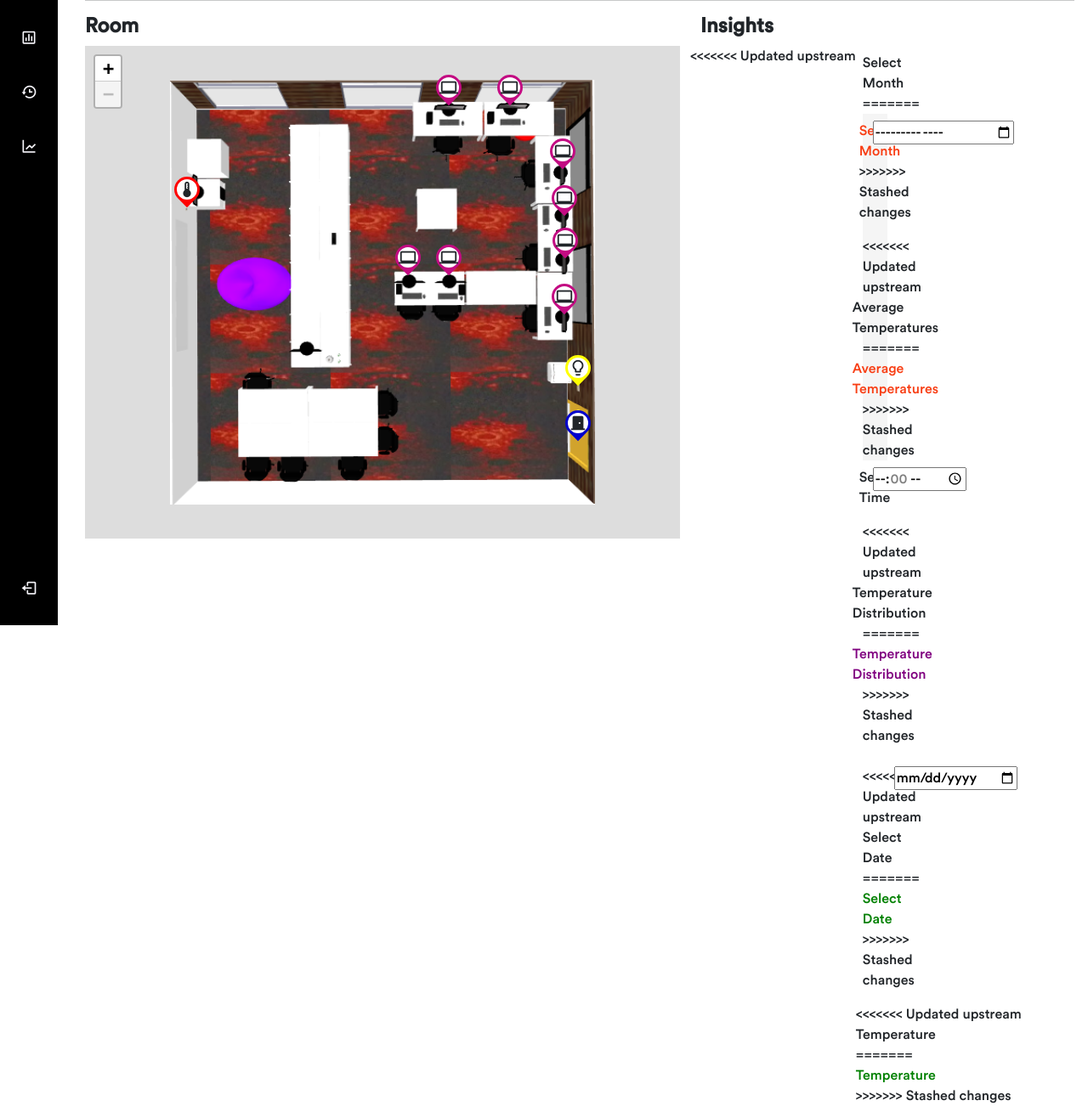
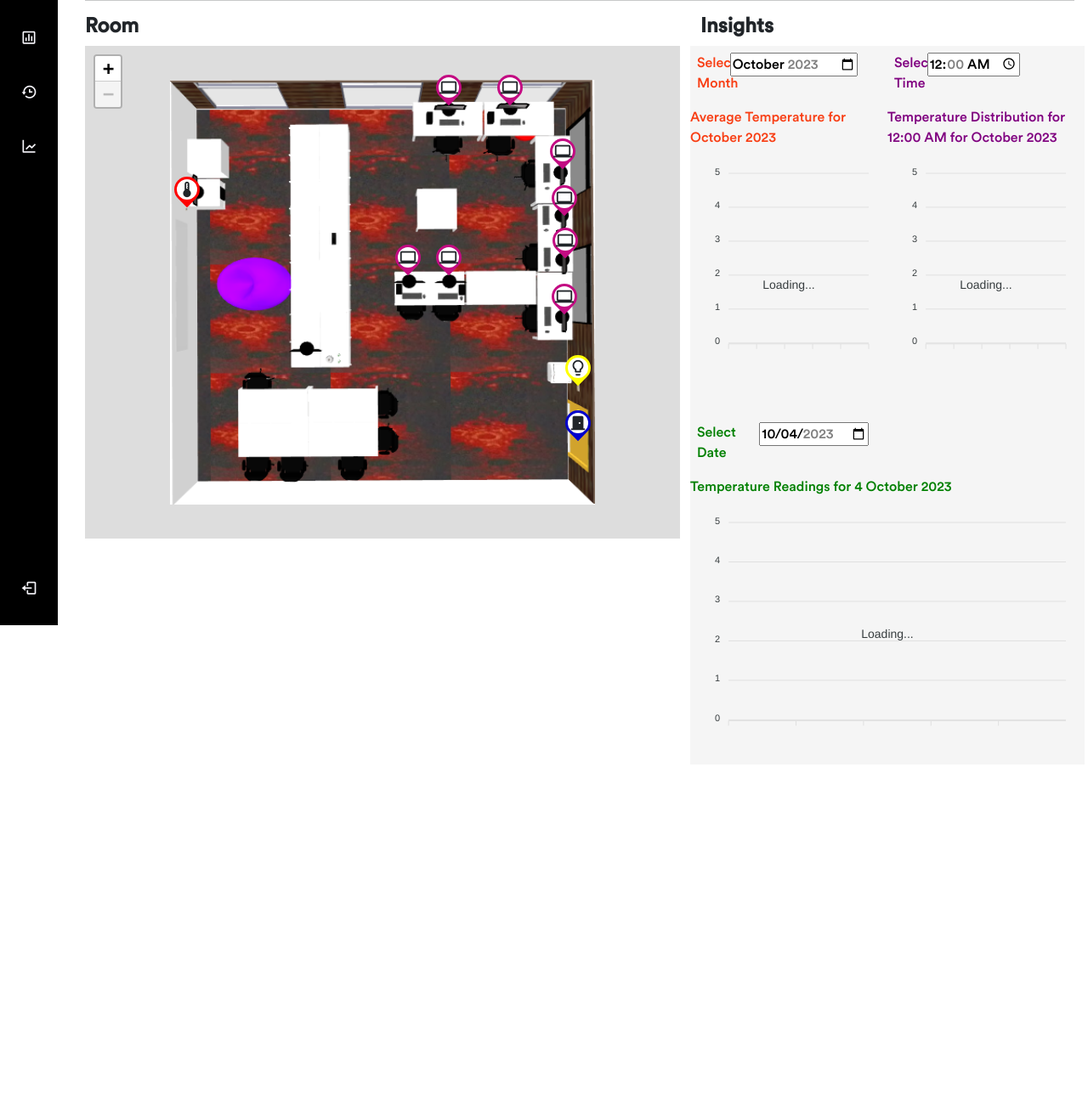
Before and after one commit to MoCode17/DigitalTwinSEPA21, a Flask app: page / in a window 1280 px wide. Shown: the part 64-1366 px from the top of the page at 85% size. After the commit the page ends 919 px from the top, so only its background shows below. Run offline with Flask 2, Linux system fonts and the light colour scheme; data that the repository does not hold is empty; some libraries are stand-ins or nearby versions.

Commit message:
Fixed conflicts

```diff
--- a/DT/static/js/home-charts.js
+++ b/DT/static/js/home-charts.js
@@ -147,12 +147,6 @@
     {month:date.getMonth() + 1}
     ,function(response) {
     data = response;
-<<<<<<< Updated upstream
-    charts[0].updateSeries([{
-        name: "Temperature",
-        data: data
-    }]);
-=======
             charts[0].updateOptions({
                 series: [{
                     name: "Temperature",
@@ -191,7 +185,6 @@
                     }
                 }
             });
->>>>>>> Stashed changes
 });
 
 // Updates date graph with data from db
@@ -201,28 +194,6 @@
     {date: currentDate},
     function(response) {
     data = response;
-<<<<<<< Updated upstream
-    charts[1].updateSeries([{
-        name: "Temperature",
-        data: data
-    }]);
-});
-
-// Updates date graph with data from db using the JQuery getJSON function
-// Parameters are date in integer (1-12) and time in format (HH:mm)
-url = '/selecttime';
-$.getJSON(url,
-    {month: date.getMonth() + 1,
-    time: defaultTime},
-    function(response) {
-    data = response;
-    charts[2].updateSeries([{
-        name: "Temperature",
-        data: data
-    }]);
-});
-
-=======
     charts[1].updateOptions({
         series: [{
             name: "Temperature",
@@ -249,7 +220,6 @@
     });
 });
 
->>>>>>> Stashed changes
 // Function for when month input is changed
 monthSelect.onchange = () => {
     generateMonthTitle();
--- a/DT/templates/includes/home-charts.html
+++ b/DT/templates/includes/home-charts.html
@@ -2,19 +2,11 @@
     <h4><b>Insights</b></h4>
     <div class="row">
 
-<<<<<<< Updated upstream
-      <div class="col">
-        <div class="row">
-
-          <div class="col-sm-2 p-2 ml-4 mb-2">
-            <label for="month_picker">Select Month</label>
-=======
       <div class="col" style="background-color: #F5F5F5;">
         <div class="row">
 
           <div class="col-sm-2 p-2 ml-4 mb-2">
             <label for="month_picker" style="color: #F83E14;">Select Month</label>
->>>>>>> Stashed changes
           </div>
 
           <div class="col-sm-4 p-2 mr-4 mb-1">
@@ -22,21 +14,17 @@
           </div>
 
         </div>
-<<<<<<< Updated upstream
-        <div class="row" id="month_text">Average Temperatures</div>
-=======
         <div class="row" id="month_text"  style="color: #F83E14;">Average Temperatures</div>
->>>>>>> Stashed changes
         <div id="chart1"></div>
 
       </div>
 
-      <div class="col">
+      <div class="col" style="background-color: #F5F5F5;">
 
         <div class="row">
 
           <div class="col-sm-2 p-2 ml-4 mb-2">
-            <label for="time_picker">Select Time</label>
+            <label for="time_picker" style="color: purple;">Select Time</label>
           </div>
 
           <div class="col-sm-4 p-2 mr-4 mb-1">
@@ -44,27 +32,19 @@
           </div>
 
         </div>
-<<<<<<< Updated upstream
-        <div class="row" id="time_text">Temperature Distribution</div>
-=======
         <div class="row" id="time_text" style="color: purple;">Temperature Distribution</div>
->>>>>>> Stashed changes
         <div id="chart3"></div>
 
       </div>
 
     </div>
 
-    <div class="row">
+    <div class="row" style="background-color: #F5F5F5;">
 
       <div class="row">
 
         <div class="col-sm-2 p-2 ml-4 mb-2">
-<<<<<<< Updated upstream
-          <label for="date_picker">Select Date</label>
-=======
           <label for="date_picker" style="color: green;">Select Date</label>
->>>>>>> Stashed changes
         </div>
 
         <div class="col-sm-4 p-2 mr-4 mb-1">
@@ -72,11 +52,7 @@
         </div>
 
       </div>
-<<<<<<< Updated upstream
-      <div class="row" id="date_text">Temperature</div>
-=======
       <div class="row" id="date_text" style="color: green;">Temperature</div>
->>>>>>> Stashed changes
       <div id="chart2"></div>
 
     </div>
```
